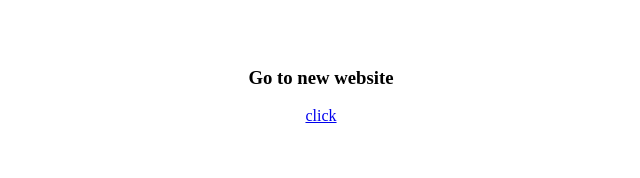
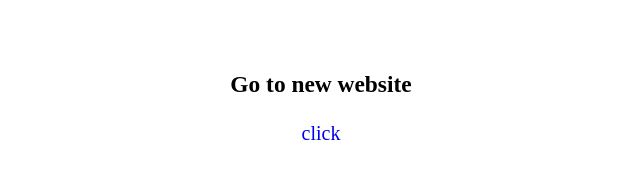
Before and after one commit to rislammb/bdpa-old, a plain HTML site: page index.html in a window 1280 px wide. Shown: the whole page, without its empty margins (319-959 px from the left). Drawn offline with Linux system fonts and the light colour scheme.

```diff
--- a/index.html
+++ b/index.html
@@ -11,13 +11,14 @@
     <style>
       div {
         text-align: center;
+        font-size: 20px;
         padding: 40px 16px;
       }
       div h3 {
         text-align: center;
         mergin-bottom: 16px;
       }
-      div {
+      div a {
         text-decoration: none;
       }
     </style>
```
